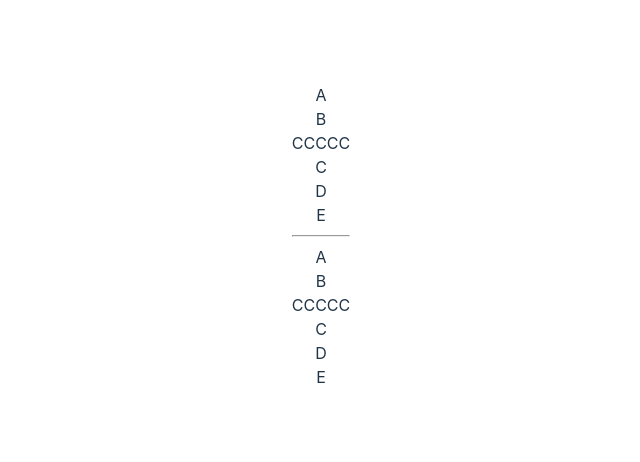
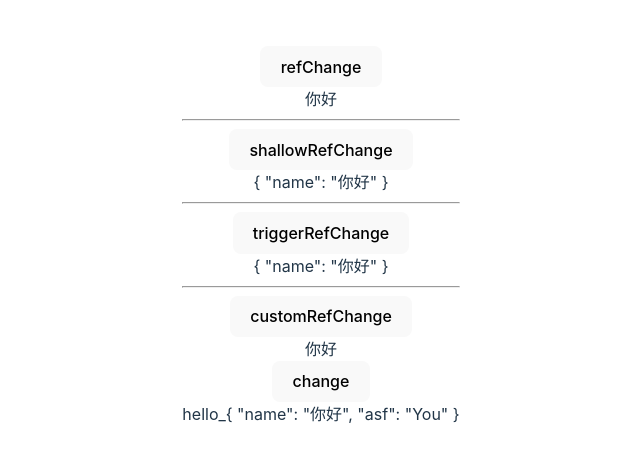
Before and after one commit to baizhi958216/xiaomanzs_FullStackStudy, a Vue app in the folder vite-app/: page / in a window 1280 px wide. Shown: the part 164-626 px from the top of the page, without its empty margins (319-959 px from the left). Built offline with nearby package versions, Linux system fonts and the light colour scheme.

Commit message:
vue: add vue ref
Signed-off-by: baizhi958216 <1475289190@qq.com>

```diff
--- a/vite-app/src/App.vue
+++ b/vite-app/src/App.vue
@@ -1,11 +1,13 @@
 <template>
   <!-- <vBase></vBase> -->
-  <vDomDiff></vDomDiff>
+  <!-- <vDomDiff></vDomDiff> -->
+  <vRef></vRef>
 </template>
 
 <script setup lang="ts">
 // import vBase from './components/Vue基础.vue'
-import vDomDiff from './components/虚拟DOM和VueKeyDiff算法.vue'
+// import vDomDiff from './components/虚拟DOM和VueKeyDiff算法.vue'
+import vRef from './components/Ref全家桶.vue'
 </script>
 
 <style scoped>
--- /dev/null
+++ b/vite-app/src/components/Ref全家桶.vue
@@ -0,0 +1,100 @@
+<template>
+  <button @click="refChange">refChange</button>
+  <!-- template会解包，不需要加.valuex  -->
+  <div>{{ message1 }}</div>
+  <hr>
+  <!-- shallowRef -->
+  <button @click="shallowRefChange">shallowRefChange</button>
+  <div>{{ message2 }}</div>
+  <hr>
+  <!-- triggerRef -->
+  <button @click="triggerRefChange">triggerRefChange</button>
+  <div>{{ message3 }}</div>
+  <hr>
+  <!-- customRef -->
+  <button @click="customRefChange">customRefChange</button>
+  <div>{{ message4 }}</div>
+
+  <!-- ref的更新也会导致shallowRef视图的更新 -->
+  <button @click="change">change</button>
+  <div>{{ message5 }}_{{ message6 }}</div>
+</template>
+
+<script setup lang="ts">
+// 通过Ref包装后则作为响应式更新
+import { isRef, ref, Ref, shallowRef, triggerRef, customRef } from 'vue'
+// ref
+let message1: Ref<string> = ref('你好')
+
+let noRef: number = 1
+
+const refChange = () => {
+  // ref 对象仅有一个 .value property，指向该内部值。
+  message1.value = 'baizhi958216'
+  console.log(message1)
+}
+// 判断是否Ref对象
+console.log(isRef(noRef))
+console.log(isRef(message1))
+
+/*
+  shallowRef
+  节省性能, 不需要响应式的内容
+ */
+/* let message2 = shallowRef('你好')
+const shallowRefChange = () => {
+  message2.value = '白'
+} */
+// 若对象类型, shallowRef不具有响应式
+let message2 = shallowRef({
+  name: '你好'
+})
+/* const shallowRefChange = () => {
+  message2.value.name = '白'
+} */
+// 若需要数据发生改变，需要将value包装成对象类型
+const shallowRefChange = () => {
+  message2.value = { name: '白' }
+}
+
+// triggerRef需要配合shallowRef使用
+let message3 = shallowRef({
+  name: '你好'
+})
+const triggerRefChange = () => {
+  message3.value.name = '白'
+  triggerRef(message3)
+}
+
+// customRef
+function myRef<T>(value: T) {
+  return customRef((trank, trigger) => {
+    return {
+      get() {
+        trank()
+        return value
+      },
+      set(newValue: T) {
+        console.log('set')
+        value = newValue
+        trigger()
+      }
+    }
+  })
+}
+let message4 = myRef<string>('你好')
+const customRefChange = () => {
+  message4.value = '白'
+}
+
+// ref的更新也会导致shallowRef视图的更新
+// 原因是ref也是通过触发triggerRefValue函数实现
+let message5 = ref('hello'), message6 = shallowRef({ "name": "你好", "asf": "You" })
+const change = () => {
+  message5.value = 'hi'
+  message6.value.name = '白'
+}
+</script>
+
+<style scoped>
+</style>
```
